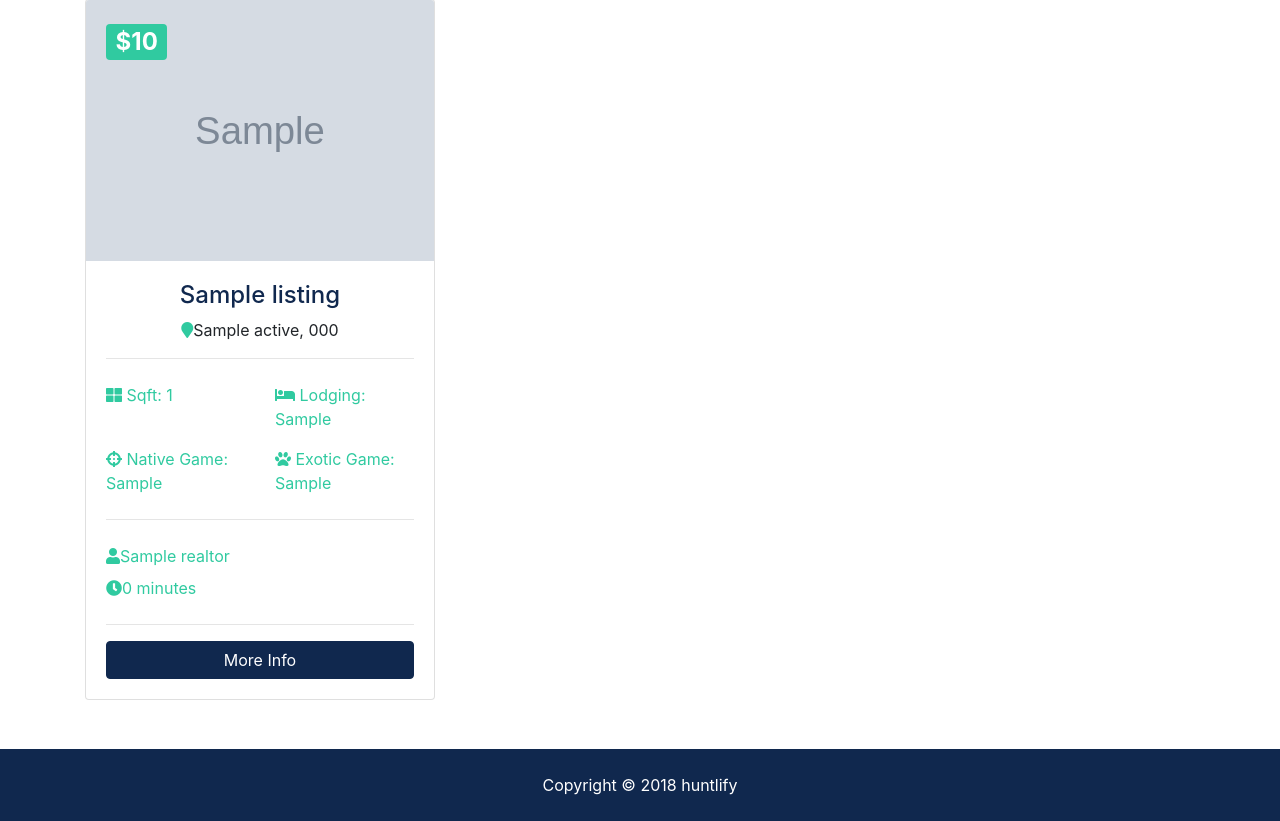
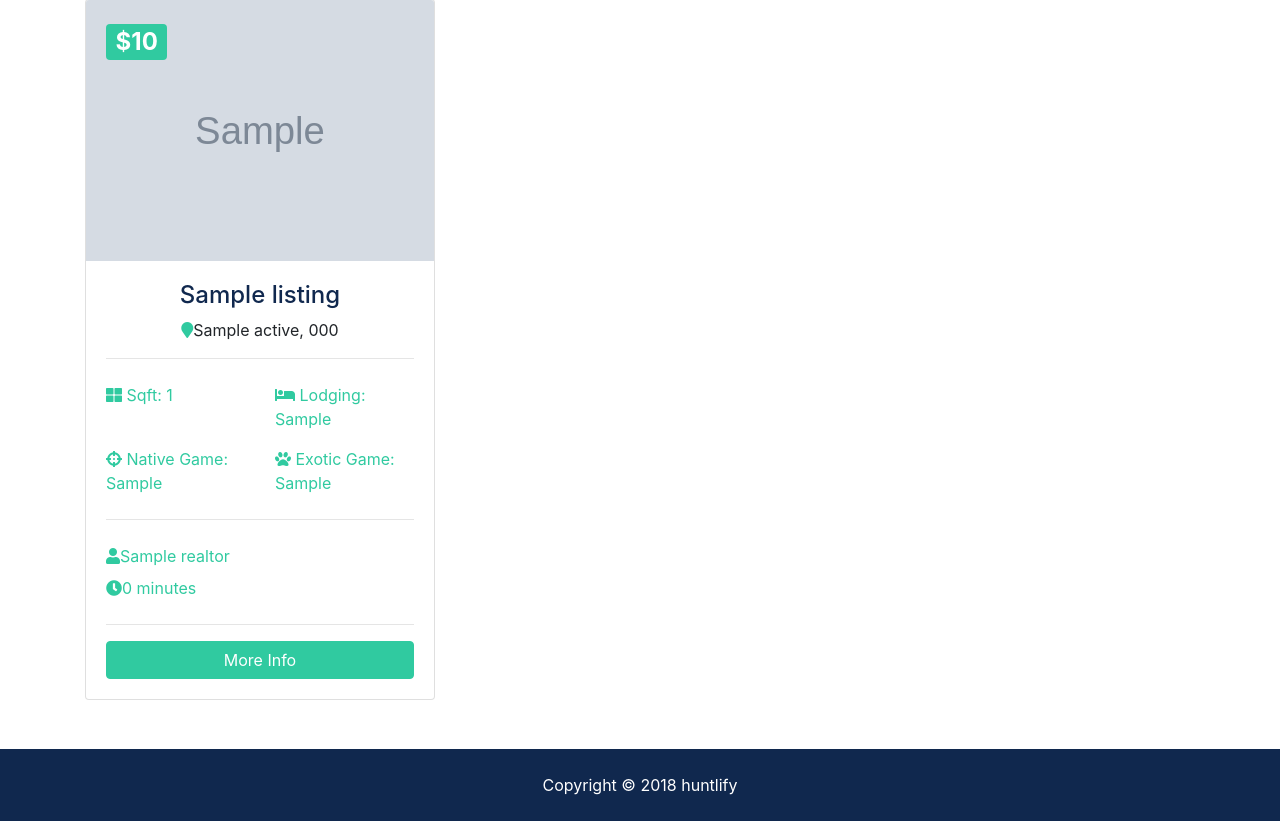
Before and after one commit to seabazz/btre, a Django app: page /listings/ in a window 1280 px wide. Shown: the part 539-1360 px from the top of the page. Run offline with Django 3.2, Linux system fonts and the light colour scheme; tables that the repository leaves empty hold one stand-in row (values such as "Sample post"); grey boxes marked "Sample" are stand-in pictures; some libraries are stand-ins or nearby versions.

Commit message:
update button

```diff
--- a/templates/listings/listings.html
+++ b/templates/listings/listings.html
@@ -72,7 +72,7 @@
                           <i class="fas fa-clock"></i>{{ listing.list_date | timesince }}</div>
                       </div>
                       <hr>
-                      <a href="{% url 'listing' listing.id %}" class="btn btn-primary btn-block">More Info</a>
+                      <a href="{% url 'listing' listing.id %}" class="btn btn-secondary btn-block">More Info</a>
                     </div>
                   </div>
                 </div>
```
